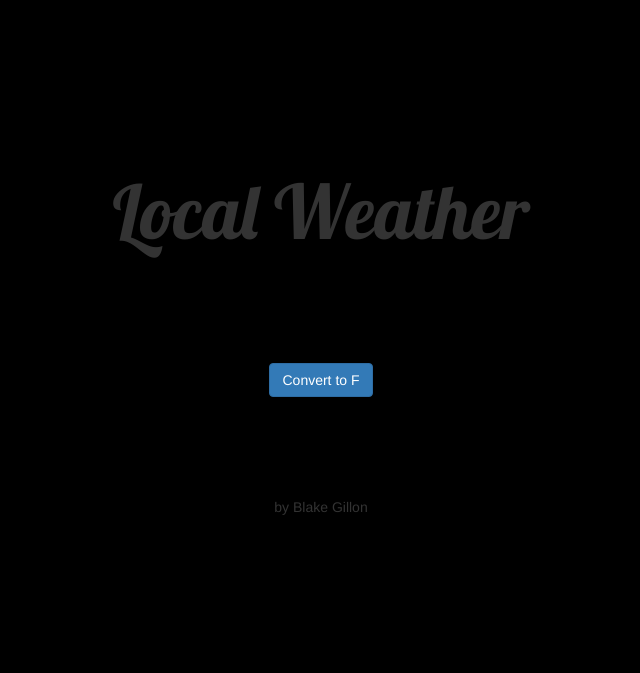
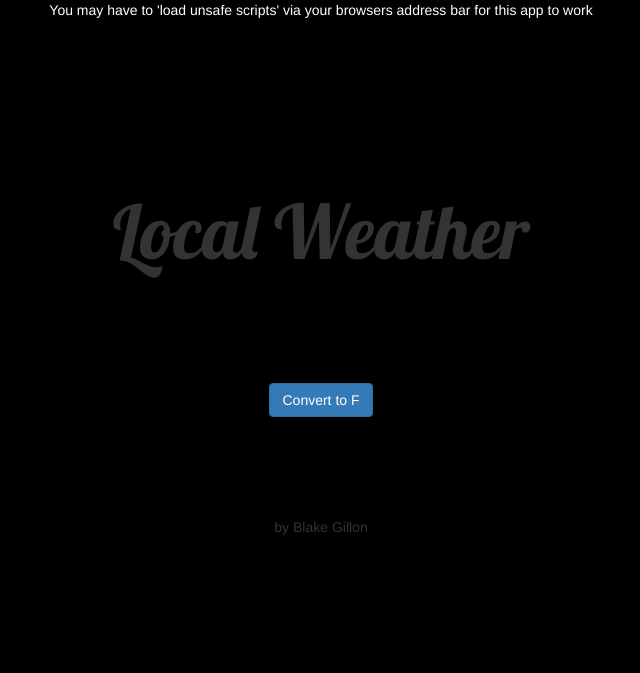
Before and after one commit to blakegillon/weatherApp, a plain HTML site: page index.html in a window 1280 px wide. Shown: the whole page, without its empty margins (319-959 px from the left). Drawn offline with nearby package versions, Linux system fonts and the light colour scheme; no server answers.

Commit message:
added hit

```diff
--- a/css/main.css
+++ b/css/main.css
@@ -36,3 +36,8 @@ body {
 	text-align: center;
 	padding-top: 100px;
 }
+
+#hint {
+	color: white;
+	text-align: center;
+}
--- a/index.html
+++ b/index.html
@@ -20,6 +20,7 @@
 <title> Local Weather </title>
 
 <body>
+<div id="hint"> You may have to 'load unsafe scripts' via your browsers address bar for this app to work </div>
 
 <div class="container-fluid weather-container">
     <div class="row text-center">
```
